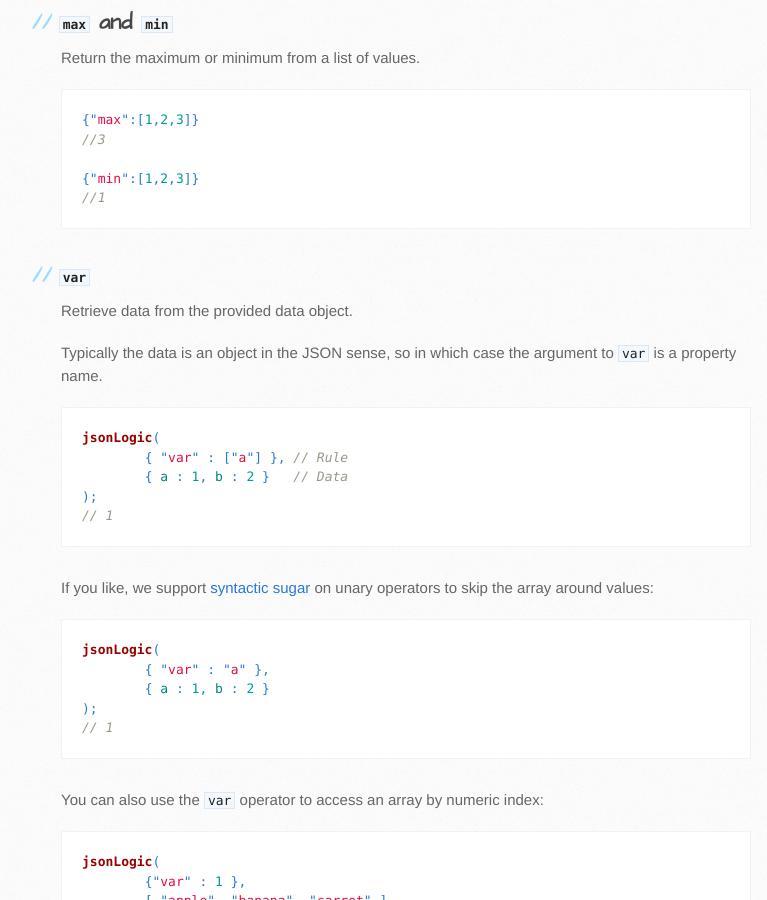
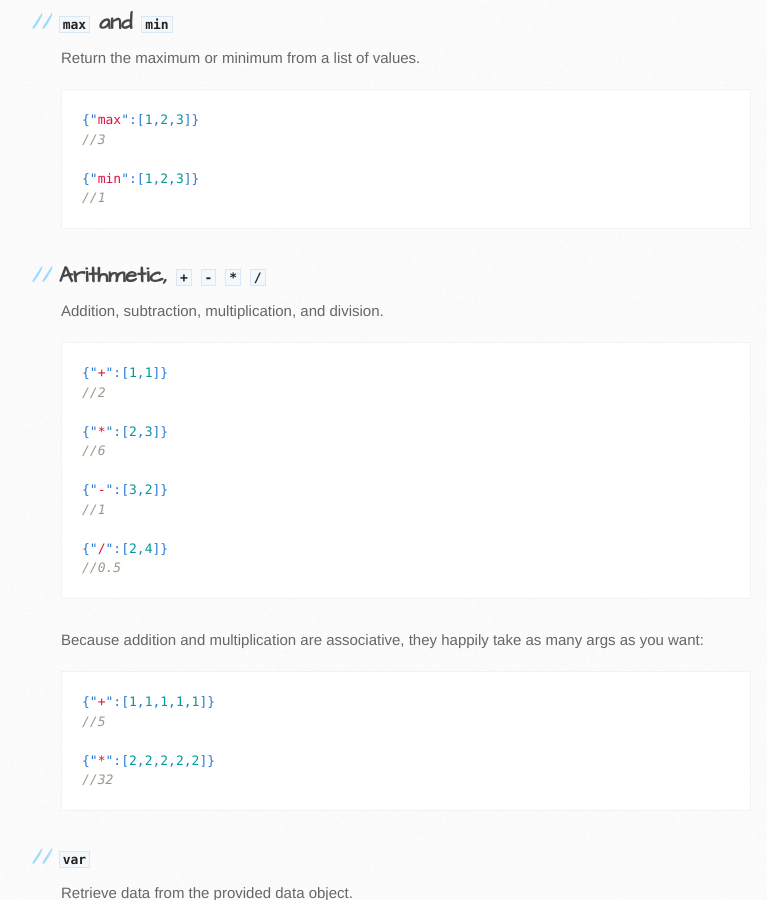
Before and after one commit to jwadhams/json-logic, a Jekyll site: the page built from operations.md, in a window 1280 px wide and 900 px high, scrolled down 4927 px. Shown: the whole window, without its empty margins (109-876 px from the left). Built offline with Jekyll 4.4.1, drawn with Linux system fonts in a browser that asks for light colours; Markdown is read by kramdown in place of the engine named in the settings.

Commit message:
Document and test arithmetic operators

````diff
--- a/operations.md
+++ b/operations.md
@@ -225,6 +225,36 @@ Return the maximum or minimum from a list of values.
 //1
 ```
 
+
+## Arithmetic, `+` `-` `*` `/`
+
+Addition, subtraction, multiplication, and division.
+
+```js
+{"+":[1,1]}
+//2
+
+{"*":[2,3]}
+//6
+
+{"-":[3,2]}
+//1
+
+{"/":[2,4]}
+//0.5
+```
+
+Because addition and multiplication are associative, they happily take as many args as you want:
+
+```js
+{"+":[1,1,1,1,1]}
+//5
+
+{"*":[2,2,2,2,2]}
+//32
+```
+
+
 ## `var`
 
 Retrieve data from the provided data object.
````
Also changed, not shown: tests.json (+17 -0 lines).
